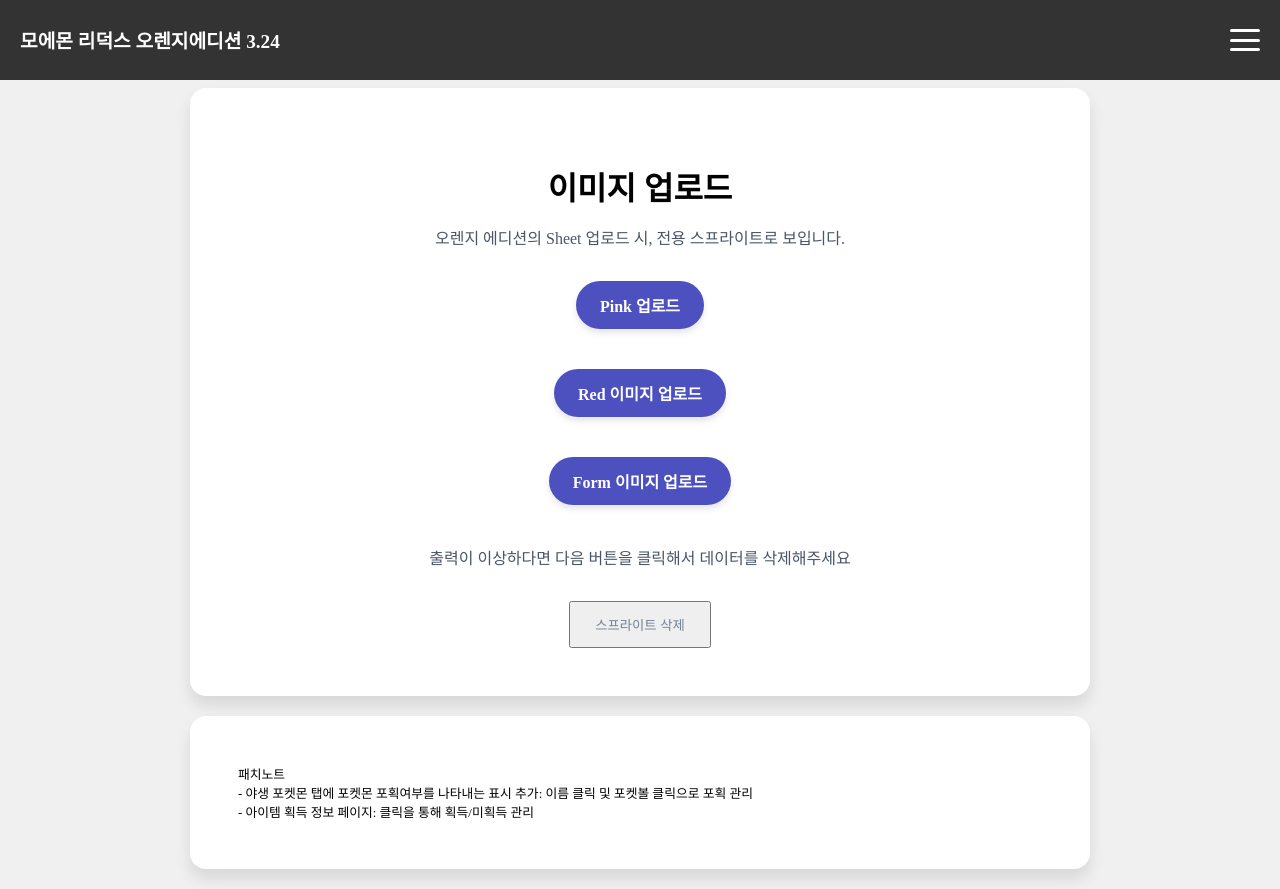
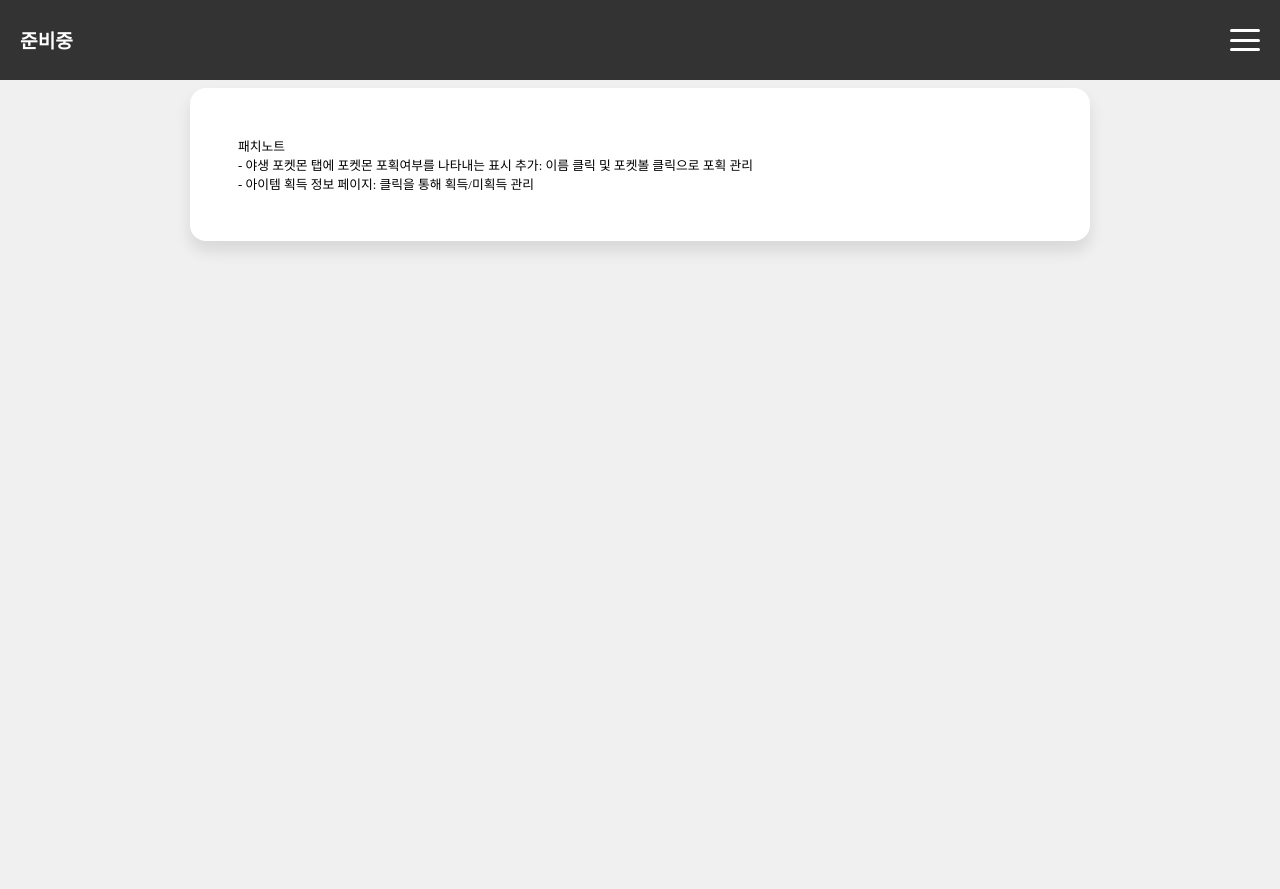
Before and after one commit to flying-orange-lab/orange-redux-database, an Angular app: page /defense in a window 1280 px wide. After the commit the page ends 800 px from the top, so only its background shows below. Built offline with nearby package versions, Linux system fonts and the light colour scheme.

Commit message:
헤더 오류 수정

```diff
--- a/src/app/header/header.component.html
+++ b/src/app/header/header.component.html
@@ -1,6 +1,6 @@
 <header class="app-header">
-  <h1 class="header-title" routerLink="/" (click)="closeMenu()">
-    모에몬 리덕스 오렌지에디션 3.24
+  <h1 class="header-title" [routerLink]="['/', gameVersion]" (click)="closeMenu()">
+    {{getTitle()}}
   </h1>
   <div
     class="hamburger-button"
--- a/src/app/header/header.component.ts
+++ b/src/app/header/header.component.ts
@@ -10,15 +10,24 @@ export class HeaderComponent {
   gameVersion: string | null = null;
   isMenuOpen = false; // 메뉴가 열려있는지 닫혀있는지 상태를 저장하는 변수
 
-  constructor(
-    public dataHandleService: DataHandleService,
-  ) {}
+  constructor(public dataHandleService: DataHandleService) {}
 
   ngOnInit(): void {
     // 데이터 처리
-    this.dataHandleService.gameVersion$.subscribe(version => {
+    this.dataHandleService.gameVersion$.subscribe((version) => {
       this.gameVersion = version;
     });
+  }
+
+  getTitle() {
+    switch (this.gameVersion) {
+      case 'orange_v3':
+        return '모에몬 리덕스 오렌지 에디션 3.24';
+      case 'another_red':
+        return '어나더 레드';
+      default:
+        return '준비중';
+    }
   }
 
   toggleMenu() {
--- a/src/app/home/home.component.html
+++ b/src/app/home/home.component.html
@@ -1,4 +1,4 @@
-<section class="card-box">
+<section class="card-box" *ngIf="gameVersion=='orange_v3'">
   <app-sprite-card></app-sprite-card>
 </section>
 
--- a/src/app/home/home.component.ts
+++ b/src/app/home/home.component.ts
@@ -1,4 +1,5 @@
 import { Component } from '@angular/core';
+import { DataHandleService } from '../services/data-handle.service';
 
 @Component({
   selector: 'app-home',
@@ -6,5 +7,17 @@ import { Component } from '@angular/core';
   styleUrls: ['./home.component.less']
 })
 export class HomeComponent {
+  gameVersion: string | null = null;
+
+    constructor(
+      public dataHandleService: DataHandleService,
+    ) {}
+
+    ngOnInit(): void {
+      // 데이터 처리
+      this.dataHandleService.gameVersion$.subscribe(version => {
+        this.gameVersion = version;
+      });
+    }
 
 }
--- a/src/index.html
+++ b/src/index.html
@@ -2,7 +2,7 @@
 <html lang="en">
 <head>
   <meta charset="utf-8">
-  <title>모에몬 리덕스 오렌지에디션 3.24</title>
+  <title>포켓몬 위키</title>
   <base href="/">
   <meta name="viewport" content="width=device-width, initial-scale=1">
 </head>
```
